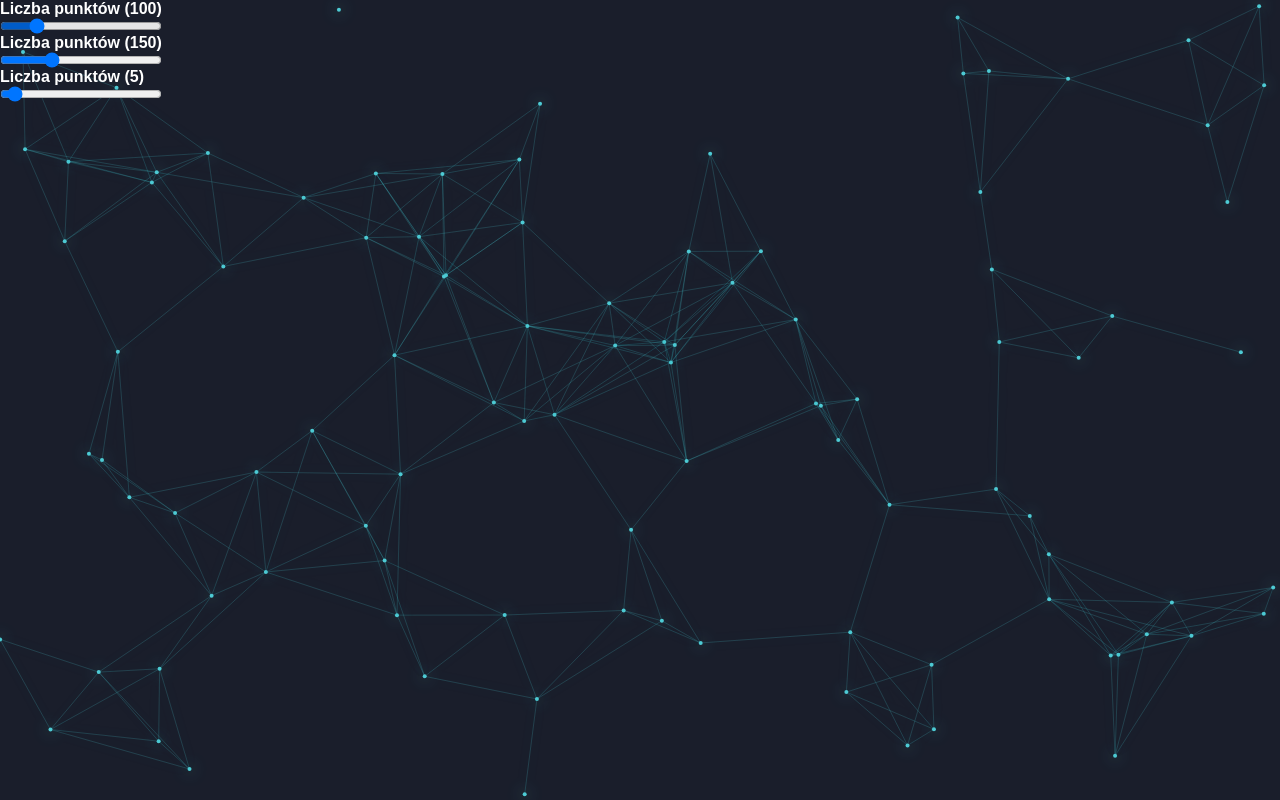
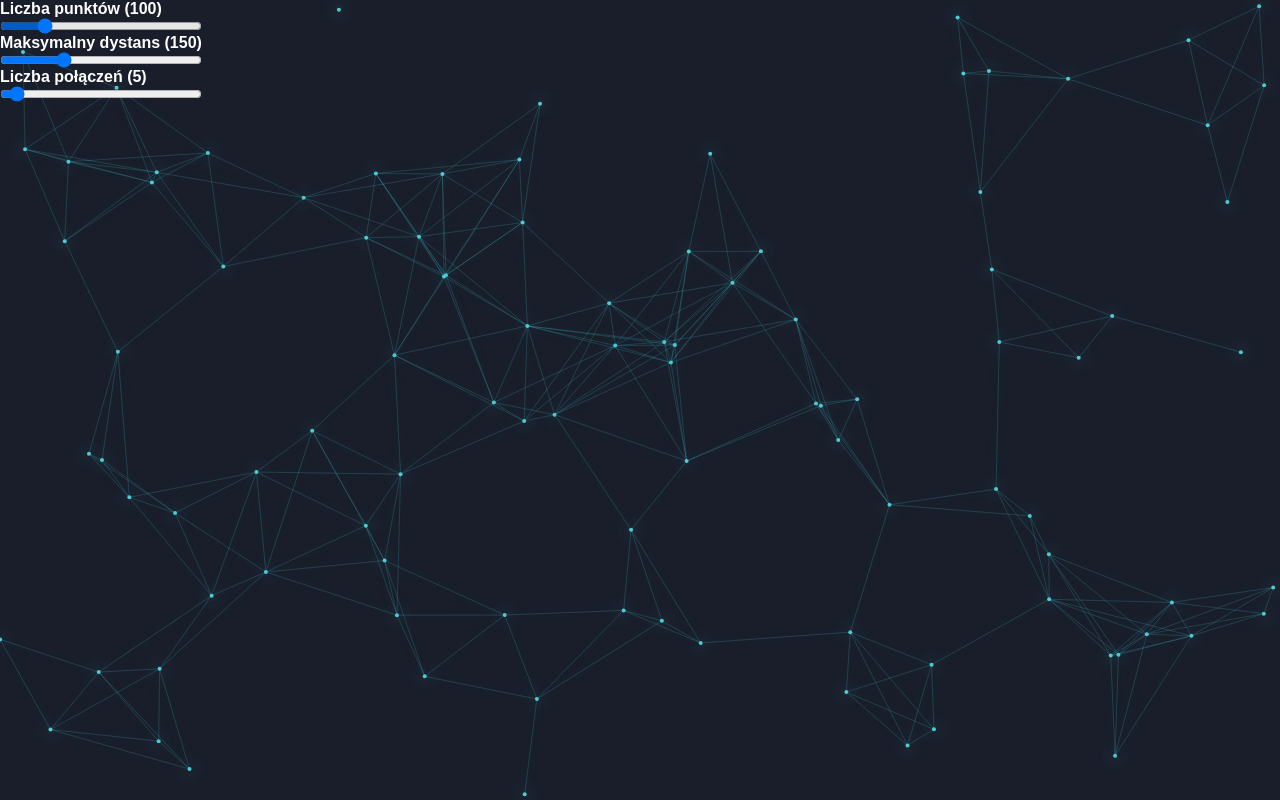
Before and after one commit to HeXsss/web_network, a plain HTML site: page index.html in a window 1280 px wide. Drawn offline with Linux system fonts and the light colour scheme; animation ran at ten frames a second.

Commit message:
Hotfix: label names fixed

```diff
--- a/index.html
+++ b/index.html
@@ -29,7 +29,7 @@
         max="500"
       />
       <label for="neuronsConnections" id="neuronsConnectionsLabel"
-        >Liczba Połączeń</label
+        >Liczba połączeń</label
       >
       <input
         type="range"
--- a/main.js
+++ b/main.js
@@ -147,20 +147,20 @@ class Network {
       this.#createNeurons()
     })
     this.inputNeuronDistance.addEventListener("input", (e) => {
-      this.inputNeuronDistanceLabel.innerHTML = `Liczba punktów (${e.target.value})`
+      this.inputNeuronDistanceLabel.innerHTML = `Maksymalny dystans (${e.target.value})`
       this.maxNeuronDistance = e.target.value
     })
     this.inputNeuronConnections.addEventListener("input", (e) => {
-      this.inputNeuronConnectionsLabel.innerHTML = `Liczba punktów (${e.target.value})`
+      this.inputNeuronConnectionsLabel.innerHTML = `Liczba połączeń (${e.target.value})`
       this.maxNeuronConnections = e.target.value
     })
 
     this.inputNeuronAmount.value = this.neuronAmount
     this.inputNeuronAmountLabel.innerHTML = `Liczba punktów (${this.neuronAmount})`
     this.inputNeuronDistance.value = this.maxNeuronDistance
-    this.inputNeuronDistanceLabel.innerHTML = `Liczba punktów (${this.maxNeuronDistance})`
+    this.inputNeuronDistanceLabel.innerHTML = `Maksymalny dystans (${this.maxNeuronDistance})`
     this.inputNeuronConnections.value = this.maxNeuronConnections
-    this.inputNeuronConnectionsLabel.innerHTML = `Liczba punktów (${this.maxNeuronConnections})`
+    this.inputNeuronConnectionsLabel.innerHTML = `Liczba połączeń (${this.maxNeuronConnections})`
     // Frames
     this.#frame()
   }
```
